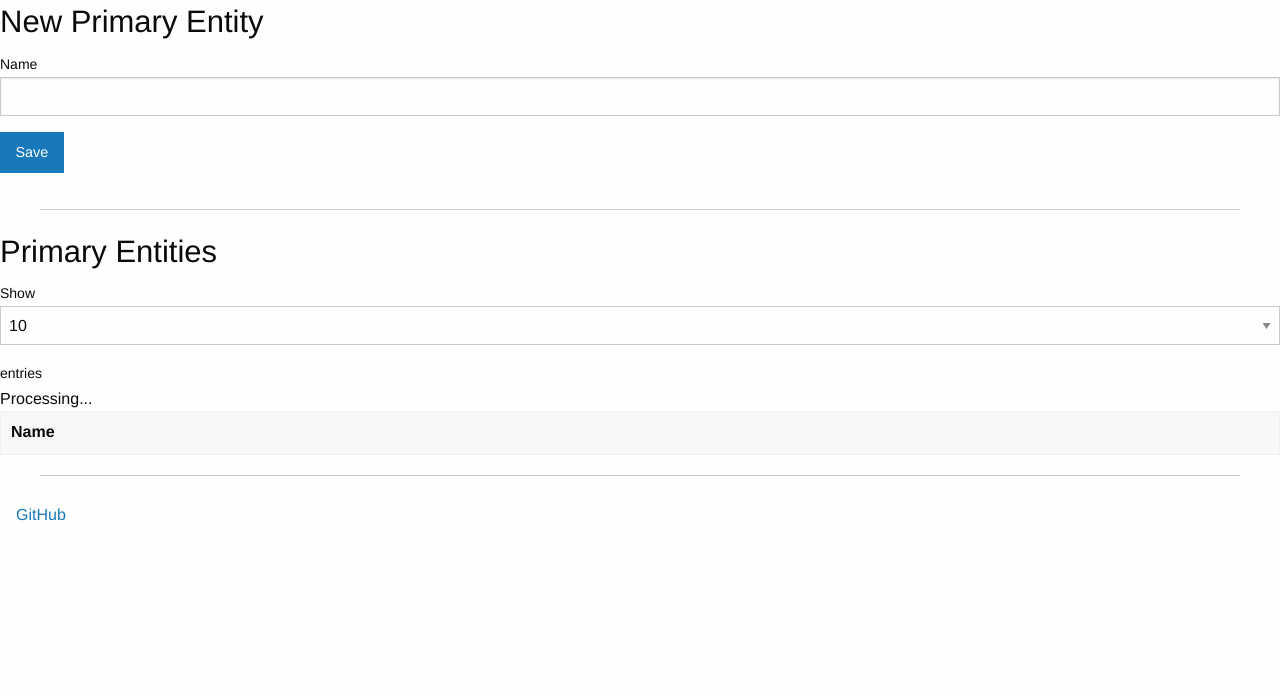
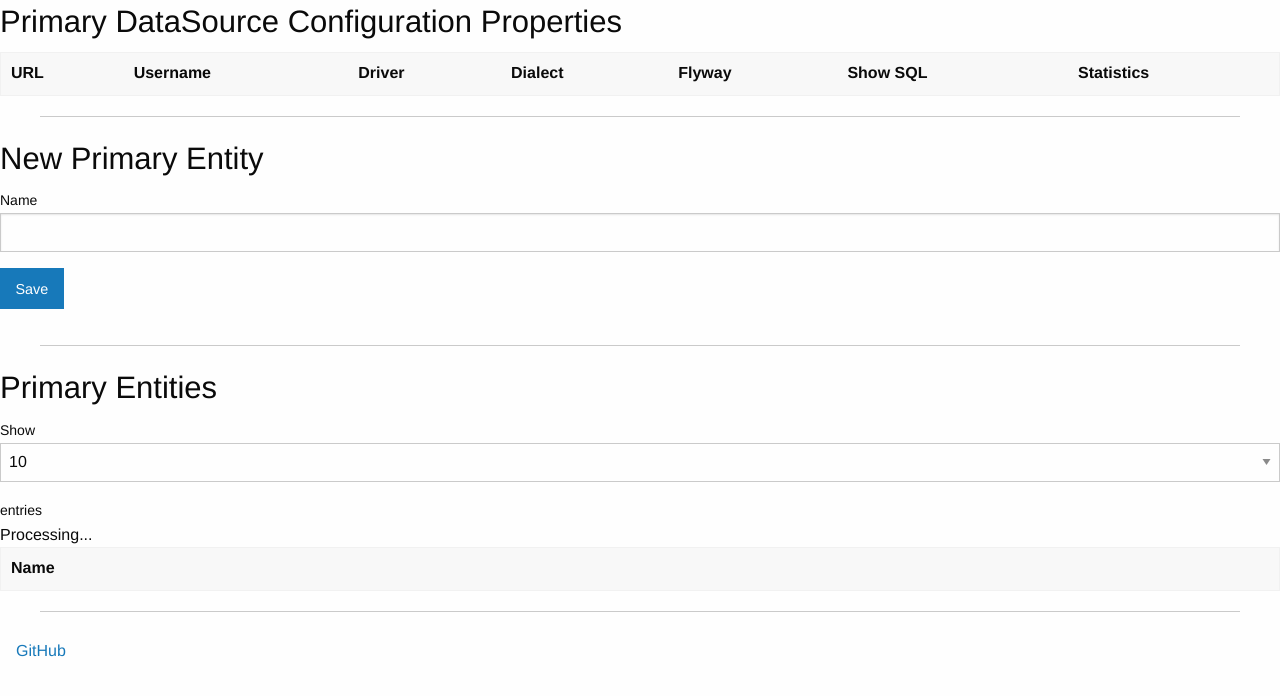
Before and after one commit to drumonii/SpringBootTwoDataSources, a Spring Boot app: page /primary in a window 1280 px wide. Shown: the part 54-750 px from the top of the page. Run offline with Spring Boot 4, Linux system fonts and the light colour scheme; lists and menus that the app fills with data are empty; some of the project's set-up classes (security, data sources, template engines, error pages and the like) are left out, and stand-ins take their place; some libraries are stand-ins or nearby versions.

Commit message:
Show DataSource config properties with actuator

```diff
--- a/build.gradle
+++ b/build.gradle
@@ -6,7 +6,7 @@ apply plugin: 'spring-boot'
 sourceCompatibility = JavaVersion.VERSION_1_8
 targetCompatibility = JavaVersion.VERSION_1_8
 
-version = '2.2.1'
+version = '2.3'
 
 buildscript {
     repositories {
@@ -31,6 +31,7 @@ dependencies {
     compile 'org.springframework.boot:spring-boot-starter-data-jpa'
     compile 'org.springframework.boot:spring-boot-starter-data-rest'
     compile 'org.springframework.boot:spring-boot-starter-thymeleaf'
+    compile 'org.springframework.boot:spring-boot-starter-actuator'
     compile 'org.springframework.boot:spring-boot-devtools'
 
     // H2
--- a/src/main/resources/i18n/messages_en_US.properties
+++ b/src/main/resources/i18n/messages_en_US.properties
@@ -13,6 +13,7 @@ topBar.secondary=Secondary DataSource
 
 # Primary
 primary.title=Query from the Primary DataSource
+primary.config=Primary DataSource Configuration Properties
 primary.new=New Primary Entity
 primary.save=Save
 primary.table=Primary Entities
@@ -25,6 +26,7 @@ NotEmpty.primaryModel.name=Name cannot be empty
 
 # Secondary
 secondary.title=Query from the Secondary DataSource
+secondary.config=Secondary DataSource Configuration Properties
 secondary.new=New Secondary Entity
 secondary.save=Save
 secondary.table=Secondary Entities
--- a/src/main/resources/templates/primary.html
+++ b/src/main/resources/templates/primary.html
@@ -10,6 +10,21 @@
 </head>
 <body>
 <div layout:fragment="content">
+    <h3 th:text="#{primary.config}"></h3>
+    <table id="config-props-table">
+        <thead>
+        <tr>
+            <th>URL</th>
+            <th>Username</th>
+            <th>Driver</th>
+            <th>Dialect</th>
+            <th>Flyway</th>
+            <th>Show SQL</th>
+            <th>Statistics</th>
+        </tr>
+        </thead>
+    </table>
+    <hr/>
     <h3 th:text="#{primary.new}"></h3>
     <form th:action="@{/primary}" th:object="${primaryModel}" method="post">
         <label th:class="${#fields.hasErrors('*{name}')} ? 'is-invalid-label' : ''">
@@ -31,6 +46,22 @@
     <script th:inline="javascript">
         /*<![CDATA[*/
         $(function() {
+            $.ajax({
+                url: [[@{/env}]],
+                success: function(data) {
+                    var config = data['applicationConfig: [classpath:/application.yml]'];
+                    $('#config-props-table').append(
+                            '<tr>' +
+                            '<td>'+ config['primary.datasource.url'] +'</td>' +
+                            '<td>'+ config['primary.datasource.username'] +'</td>' +
+                            '<td>'+ config['primary.datasource.driver-class-name'] +'</td>' +
+                            '<td>'+ config['primary.jpa.properties.hibernate.dialect'] +'</td>' +
+                            '<td>'+ config['primary.flyway.location'] +'</td>' +
+                            '<td>'+ config['primary.jpa.properties.hibernate.show_sql'] +'</td>' +
+                            '<td>'+ config['primary.jpa.properties.hibernate.generate_statistics'] +'</td>' +
+                            '</tr>');
+                }
+            });
             $('#primary-datatable').DataTable({
                 processing: true,
                 serverSide: true,
```
Also changed, not shown: src/main/resources/templates/secondary.html (+31 -0 lines). Lines whose indentation alone changed are shown as unchanged.
